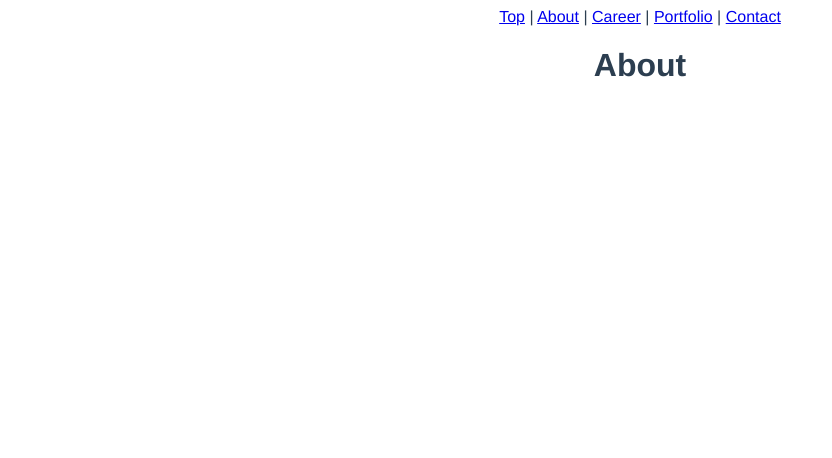
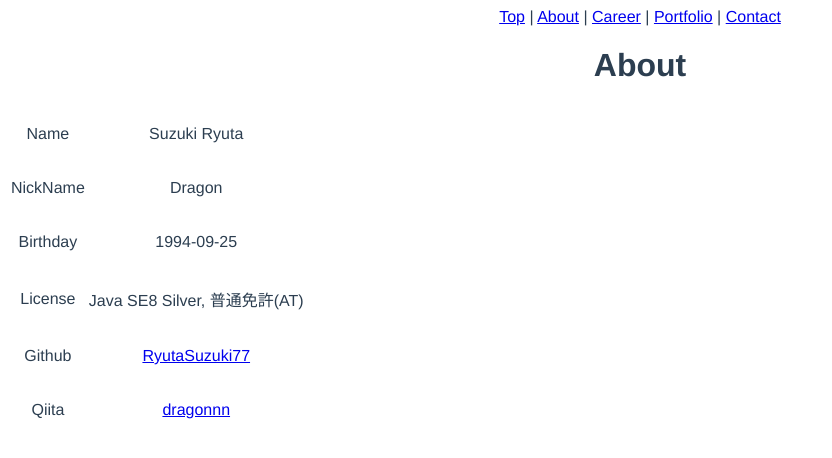
Before and after one commit to RyutaSuzuki77/portfolio, a Vue app: page /about in a window 1280 px wide. Shown: the top 458 px of the page, without its empty margins (0-832 px from the left). Built offline with nearby package versions, Linux system fonts and the light colour scheme.

Commit message:
aboutページ作成 career.vueのページタイトルの誤字修正

```diff
--- a/src/pages/About.vue
+++ b/src/pages/About.vue
@@ -1,6 +1,20 @@
 <template>
   <div class="about">
     <Pagetitle pagetitle="About"></Pagetitle>
+    <table>
+      <tbody>
+        <tr v-for="line in table">
+          <td v-for="(item) in line">
+            <p v-if="item.indexOf('<a') !== -1">
+              <a v-html="item"></a>
+            </p>
+            <p v-else>
+              {{item}}
+            </p>
+          </td>
+        </tr>
+      </tbody>
+    </table>
   </div>
 </template>
 
@@ -9,6 +23,18 @@ import Pagetitle from '@/components/Pagetitle.vue'
 
 export default{
   name:'about',
+  data(){
+    return{
+      table:[
+        ['Name','Suzuki Ryuta'],
+        ['NickName','Dragon'],
+        ['Birthday','1994-09-25'],
+        ['License','Java SE8 Silver, 普通免許(AT)'],
+        ['Github','<a href="https://github.com/RyutaSuzuki77">RyutaSuzuki77</a>'],
+        ['Qiita','<a href="https://qiita.com/dragonnn">dragonnn</a>']
+      ]
+    }
+  },
   components:{
     Pagetitle
   }
--- a/src/pages/Career.vue
+++ b/src/pages/Career.vue
@@ -1,6 +1,6 @@
 <template>
   <div class="carerr">
-    <Pagetitle pagetitle='Carerr'></Pagetitle>
+    <Pagetitle pagetitle='Career'></Pagetitle>
   </div>
 </template>
 
```
